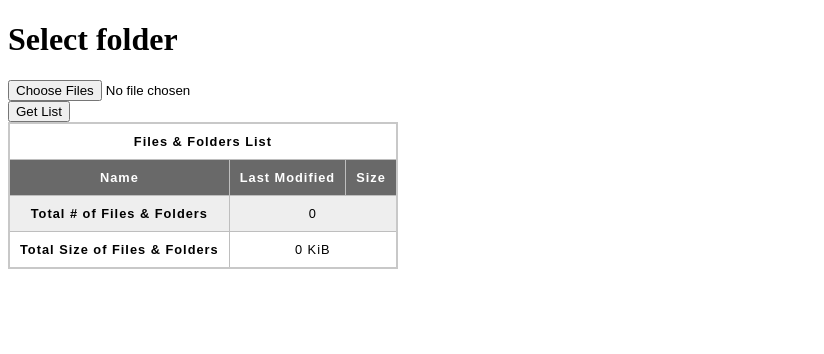
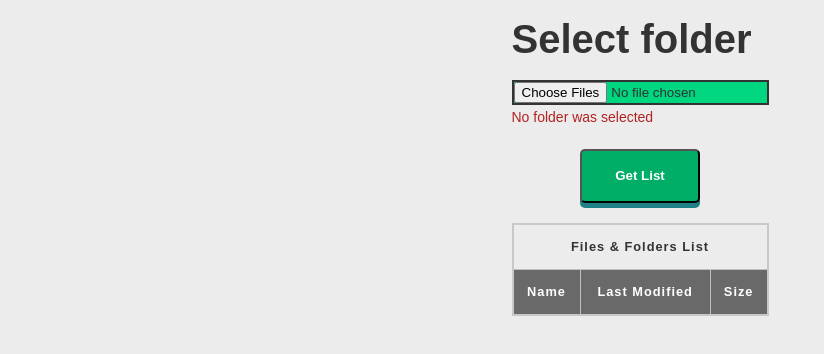
Before and after one commit to ryanomor/list-folder-app, a website: page public/index.html in a window 1280 px wide. Both pictures are taken after a click on the button "Get List". Shown: the whole page, without its empty margins (0-824 px from the left). Drawn offline with Linux system fonts and the light colour scheme.

Commit message:
dockerize app

```diff
--- a/public/index.html
+++ b/public/index.html
@@ -4,59 +4,27 @@
     <meta charset="UTF-8">
     <meta http-equiv="X-UA-Compatible" content="IE=edge">
     <meta name="viewport" content="width=device-width, initial-scale=1.0">
+    <link rel="stylesheet" href="styles.css">
     <script type="text/javascript" src="script.js" defer></script>
-    <style>
-        td,
-        th {
-            border: 1px solid rgb(190, 190, 190);
-            padding: 10px;
-        }
-
-        td {
-            text-align: center;
-        }
-
-        tr:nth-child(even) {
-            background-color: #eee;
-        }
-
-        th[scope="col"] {
-            background-color: #696969;
-            color: #fff;
-        }
-
-        th[scope="row"] {
-            background-color: #d7d9f2;
-        }
-
-        caption {
-            padding: 10px;
-            caption-side: bottom;
-        }
-
-        table {
-            border-collapse: collapse;
-            border: 2px solid rgb(200, 200, 200);
-            letter-spacing: 1px;
-            font-family: sans-serif;
-            font-size: .8rem;
-        }
-    </style>
     <title>List File App</title>
 </head>
 <body>
+
     <form>
         <h1>Select folder</h1>
 
         <input id="input" type="file" multiple=false webkitdirectory>
 
-        <div>
-            <button type="submit">Get List</button>
-        </div>
+        <div id="err" hidden>No folder was selected</div>
+
+        <button class="btnPush" type="submit">Get List</button>
+
+    </form>
+
     <table>
         <thead>
             <tr>
-                    <th colspan="4">Files & Folders List</th>
+                <th colspan="4">Files & Folders List <span id="source-folder"></span></th>
             </tr>
         </thead>
         <tbody id="tBody">
@@ -67,6 +35,5 @@
             </tr>
         </tbody>
     </table>
-    </form>
 </body>
 </html>
--- a/public/script.js
+++ b/public/script.js
@@ -1,8 +1,11 @@
 var input = document.getElementById('input')
 var tBody = document.getElementById('tBody')
 var bodyHeader = document.getElementById('body-header')
+var sourceFolder = document.getElementById('source-folder')
+var errObj = document.getElementById('err')
 
 input.addEventListener('change', (e) => {
+    errObj.hidden = true
     console.log('input files:', input.files)
 })
 
@@ -10,8 +13,11 @@ document.addEventListener('submit', (e) => {
     e.preventDefault()
     tBody.innerHTML = ''
     tBody.appendChild(bodyHeader)
+    sourceFolder.innerText = ''
 
-    if (input != null) {
+    if (input.files.length > 0) {
+        errObj.hidden = true
+        sourceFolder.innerText = `(Source: ${input.files[0].webkitRelativePath.split('/')[0]})`
         let tr
         let thName
         let tdSize
@@ -66,7 +72,11 @@ document.addEventListener('submit', (e) => {
         tr.appendChild(tdSize)
 
         tBody.appendChild(tr)
+    } else {
+        errObj.hidden = false
     }
+
+    input.value = ''
 })
 
 const listFiles = files => {
--- /dev/null
+++ b/public/styles.css
@@ -0,0 +1,95 @@
+/* Global Styles */
+body {
+    font-family: sans-serif;
+    font-size: 20px;
+    line-height: 24px;
+    color: #333;
+    background: #ececec;
+    overflow-y: scroll;
+    margin: auto;
+    max-width: max-content;
+}
+
+/* Button Styles */
+button {
+    display: block;
+    position: relative;
+    width: 120px;
+    padding: 0;
+    margin: 20px auto;
+    font-weight: 600;
+    text-align: center;
+    line-height: 50px;
+    color: #FFF;
+    border-radius: 5px;
+    transition: all 0.2s;
+    background: #00AE68;
+}
+
+button.btnPush {
+    box-shadow: 0px 5px 0px 0px #1E8185;
+}
+
+button.btnPush:hover {
+    margin-top: 15px;
+    margin-bottom: 5px;
+    box-shadow: 0px 0px 0px 0px #1E8185;
+    cursor: pointer;
+}
+
+/* Form styles */
+form {
+    margin: auto;
+    max-width: max-content;
+}
+
+/* Input Styles */
+input {
+    box-sizing: border-box;
+    border: 2px solid #333;
+    background-color: #00d580;
+}
+
+/* Table Styles */
+td,
+th {
+    border: 1px solid rgb(190, 190, 190);
+    padding: 10px;
+}
+
+td {
+    text-align: center;
+}
+
+tr:nth-child(even) {
+    background-color: #eee;
+}
+
+th[scope="col"] {
+    background-color: #696969;
+    color: #fff;
+}
+
+th[scope="row"] {
+    background-color: #d7d9f2;
+}
+
+caption {
+    padding: 10px;
+    caption-side: bottom;
+}
+
+table {
+    border-collapse: collapse;
+    border: 2px solid rgb(200, 200, 200);
+    letter-spacing: 1px;
+    font-size: .8rem;
+    margin: auto;
+    width: 100%;
+}
+
+/* Error */
+#err {
+    color: firebrick;
+    font-size: 14px;
+}
--- a/tsconfig.json
+++ b/tsconfig.json
@@ -3,11 +3,15 @@
       "lib": ["es2020"],
       "module": "commonjs",
       "target": "es2020",
+      "outDir": "dist",
+      "rootDir": "src",
 
       "strict": true,
       "esModuleInterop": true,
       "skipLibCheck": true,
       "moduleResolution": "node",
       "forceConsistentCasingInFileNames": true
-    }
+    },
+    "include": ["src/*.ts"],
+    "exclude" : ["test/*.test.ts"],
 }
```
Also changed, not shown: docker-compose.yml (added, +9 -0 lines), package.json (+5 -16 lines), 3 other files. Lines whose indentation alone changed are shown as unchanged.
